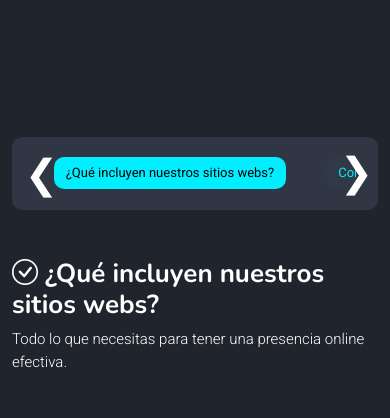
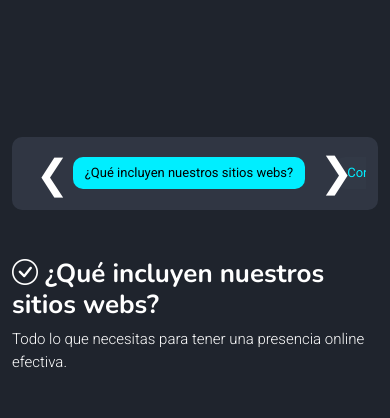
Before and after one commit to Pinknoisecc/acc-innovations, a plain HTML site: page desarrollo-web.html in a window 390 px wide. Shown: the part 358-776 px from the top of the page. Drawn offline with nearby package versions, Linux system fonts and the light colour scheme.

Commit message:
ajuste de menu pills móvil

```diff
--- a/assets/css/main.css
+++ b/assets/css/main.css
@@ -2843,33 +2843,21 @@ section,
   color: var(--accent-color);
 }
 
-/* Wrapper para sticky */
+/* Sticky wrapper */
 .tabs-mobile-sticky {
   position: sticky;
   padding-top: 20px;
   border-radius: 10px;
-  top: 90px; /* Ajusta si tienes un navbar fijo arriba */
+  top: 90px; /* Ajusta según tu navbar */
   z-index: 1;
   background-color: rgba(50, 57, 70, 0.9); /* 90% opacidad */
   max-width: 94%;
-  margin-inline: auto; /* centra horizontalmente */
-}
-
+  margin-inline: auto; /* Centrado horizontal */
+}
+
+/* Posicionamiento relativo para flechas */
 .tabs-mobile-wrapper {
   position: relative;
-}
-
-/* Estilos específicos para los tabs móviles */
-#mobile-tabs .nav-link {
-  font-size: 13px;          /* Reduce tamaño de fuente */
-  padding: 6px 12px;        /* Menos padding lateral */
-  margin-right: 0px;        /* Espacio entre pills */
-  margin-left: 30px;
-  white-space: nowrap;      /* Evita saltos de línea */
-  max-width: 240px;         /* Limita ancho para evitar que sobresalgan */
-  text-overflow: ellipsis;  /* Puntos suspensivos si el texto es muy largo */
-  overflow: hidden;
-  display: inline-block;
 }
 
 /* Flechas izquierda y derecha */
@@ -2879,19 +2867,19 @@ section,
   transform: translateY(-50%);
   font-size: 40px;
   color: #ffffff;
-  padding: 0x 0px;
+  padding: 8px;
   z-index: 2;
   cursor: pointer;
   user-select: none;
-  display: none; /* Por defecto ocultas */
+  display: none; /* Ocultas por defecto */
 }
 
 .arrow-left {
-  left: 1px;
+  left: 4px;
 }
 
 .arrow-right {
-  right: 5px;
+  right: 17px;
 }
 
 /* Mostrar solo en pantallas móviles */
@@ -2901,17 +2889,15 @@ section,
   }
 }
 
-
-/* Tabs horizontales móviles */
+/* Contenedor de tabs con espacio interno para evitar que flechas los tapen */
 #mobile-tabs {
   display: flex;
   overflow-x: auto;
   white-space: nowrap;
   gap: 10px;
-  padding-bottom: 5px;
-  margin-right: 10px;
+  padding: 0 39px 5px; /* mismo padding a izquierda y derecha que las flechas */
   scrollbar-width: thin;
-  scrollbar-color: #00EEFF #323946;
+  scrollbar-color: #323946 #323946;
 }
 
 /* Scrollbar WebKit */
@@ -2924,7 +2910,19 @@ section,
   border-radius: 10px;
 }
 
-/* Estilos de los tabs */
+/* Estilos individuales de los nav-link (pills) */
+#mobile-tabs .nav-link {
+  font-size: 13px;
+  padding: 6px 12px;
+  margin: 0 10px;
+  white-space: nowrap;
+  max-width: 240px;
+  text-overflow: ellipsis;
+  overflow: hidden;
+  display: inline-block;
+}
+
+/* Estilo visual de los nav-link en pills */
 .nav-pills .nav-link {
   background-color: #323946;
   color: #00EEFF;
@@ -2959,18 +2957,14 @@ section,
 }
 
 /* Cards services */
-
-/* Icono */
 .card i {
   color: #00EEFF !important;
 }
 
-/* Ajustar la distancia entre el icono y el título */
 .card-title {
   margin-top: 15px;
 }
 
-/* Animación de zoom suave */
 .card {
   transition: transform 0.3s ease-in-out;
   background-color: #323946;
@@ -2980,6 +2974,7 @@ section,
 .card:hover {
   transform: scale(1.05);
 }
+
 
 
 
```
